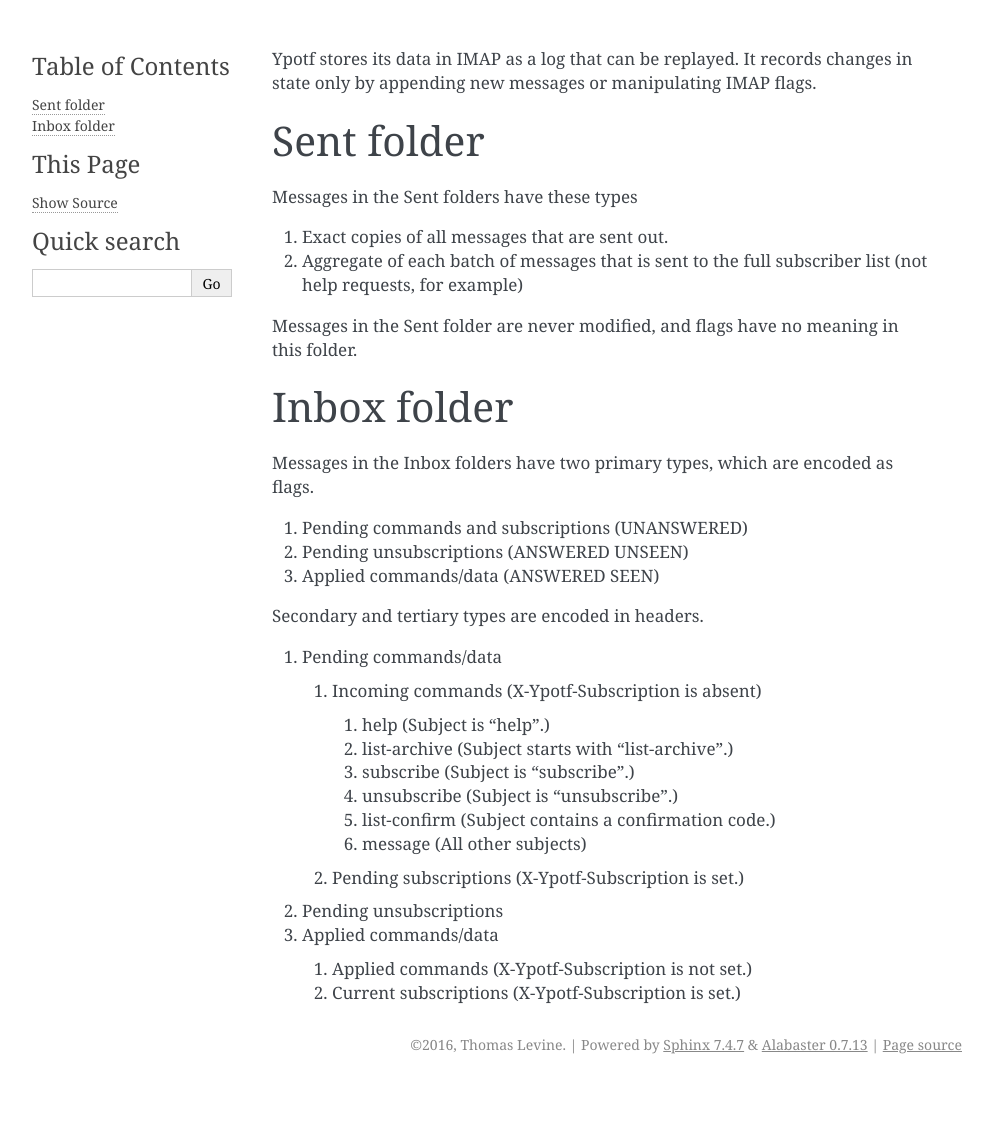
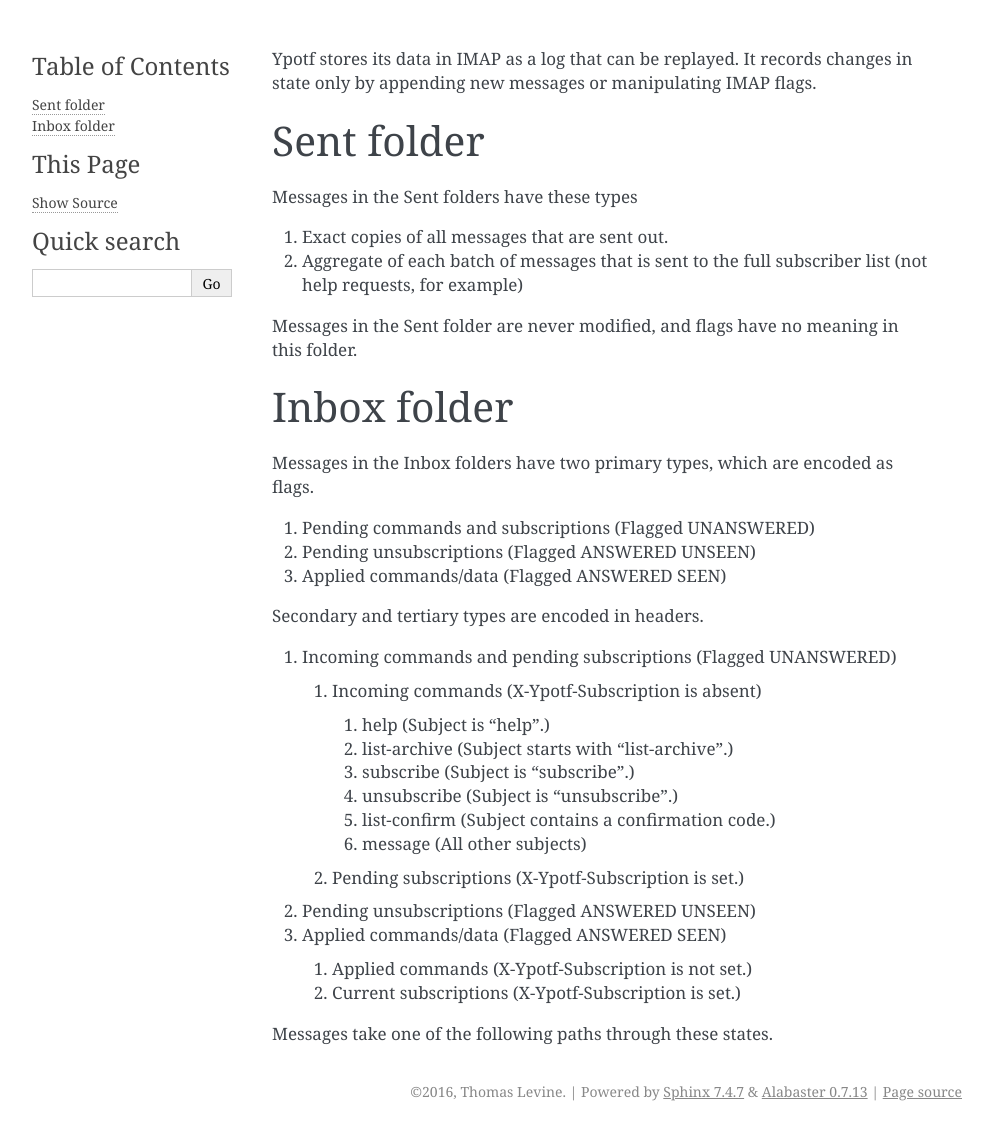
Before and after one commit to tlevine/ypotf, a Sphinx documentation site: the page built from docs/data-model.rst, in a window 1280 px wide. Shown: the whole page, without its empty margins (148-1141 px from the left). Built offline with Sphinx 7.4.7, drawn with Linux system fonts in a browser that asks for light colours; before the commit the page ends 1084 px from its top, so only the background shows below that.

Commit message:
Automatic commit with j

```diff
--- a/docs/data-model.rst
+++ b/docs/data-model.rst
@@ -18,13 +18,13 @@ Inbox folder
 Messages in the Inbox folders have two primary types, which are
 encoded as flags.
 
-1. Pending commands and subscriptions (UNANSWERED)
-2. Pending unsubscriptions (ANSWERED UNSEEN)
-3. Applied commands/data (ANSWERED SEEN)
+1. Pending commands and subscriptions (Flagged UNANSWERED)
+2. Pending unsubscriptions (Flagged ANSWERED UNSEEN)
+3. Applied commands/data (Flagged ANSWERED SEEN)
 
 Secondary and tertiary types are encoded in headers.
 
-1. Pending commands/data
+1. Incoming commands and pending subscriptions (Flagged UNANSWERED)
 
   1. Incoming commands (X-Ypotf-Subscription is absent)
 
@@ -37,9 +37,11 @@ Secondary and tertiary types are encoded in headers.
 
   2. Pending subscriptions (X-Ypotf-Subscription is set.)
 
-2. Pending unsubscriptions
+2. Pending unsubscriptions (Flagged ANSWERED UNSEEN)
 
-3. Applied commands/data
+3. Applied commands/data (Flagged ANSWERED SEEN)
 
   1. Applied commands (X-Ypotf-Subscription is not set.)
   2. Current subscriptions (X-Ypotf-Subscription is set.)
+
+Messages take one of the following paths through these states.
```
Also changed, not shown: 1 other file.
